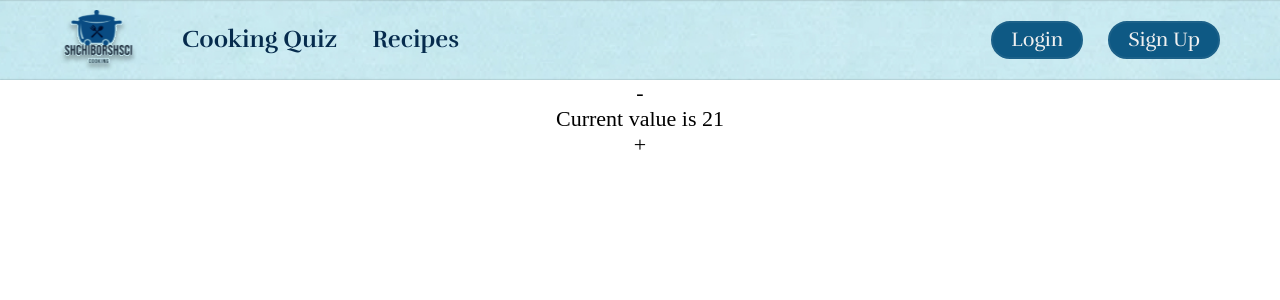
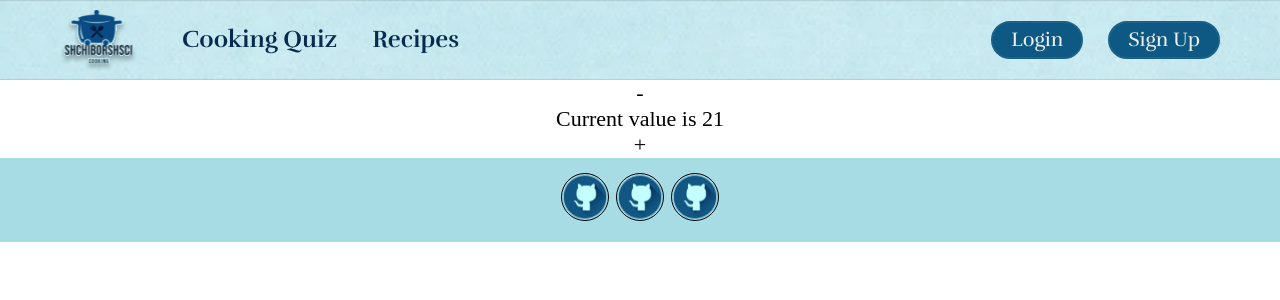
Before and after one commit to evgeniydolgov/RS-Clone, a React (Create React App) app: page / in a window 1280 px wide. Shown: the top 300 px of the page. Built offline with nearby package versions, Linux system fonts and the light colour scheme.

Commit message:
feat: add github images

```diff
--- a/src/App.tsx
+++ b/src/App.tsx
@@ -6,6 +6,7 @@ import { getCounter } from './store/selectors/testSelector';
 import { thunkFunction } from './store/actions/testActions';
 import { AppDispatch } from './types';
 import { Header } from './components/Header';
+import { Footer } from './components/Footer/Footer';
 
 export const App = () => {
   const dispatch: AppDispatch = useDispatch();
@@ -24,6 +25,7 @@ export const App = () => {
         <div>{`Current value is ${count}`}</div>
         <button type="button" onClick={() => dispatch(increment())}>+</button>
       </div>
+      <Footer />
     </div>
   );
 };
--- /dev/null
+++ b/src/components/Footer/Footer.tsx
@@ -0,0 +1,15 @@
+import React from 'react';
+import './FooterStyles.css';
+
+export const Footer = () => (
+  <footer className="footer">
+    <div className="footer-wrapper">
+      <ul className="github-list">
+        <li><a href="https://github.com/evgeniydolgov"><div className="git-img">{}</div></a></li>
+        <li><a href="https://github.com/harry177"><div className="git-img">{}</div></a></li>
+        <li><a href="https://github.com/grishanova-oa"><div className="git-img">{}</div></a></li>
+      </ul>
+      <div className="test-div" />
+    </div>
+  </footer>
+);
--- /dev/null
+++ b/src/components/Footer/FooterStyles.css
@@ -0,0 +1,30 @@
+.footer {
+  display: flex;
+  flex-direction: row;
+  justify-content: center;
+  background-color: #A7DCE5;
+}
+
+.footer-wrapper {
+  max-width: 1200px;
+}
+
+.github-list{
+  display: flex;
+  gap: 5%;
+  align-items: center;
+  justify-content: center;
+}
+
+.github-list>li {
+  margin: 15px 0 15px 0;
+}
+
+.git-img {
+  display: inline-block;
+  width: 3rem;
+  height: 3rem;
+  border: 1px solid black;
+  border-radius: 50%;
+  background: url('../../assets/svg/github.svg')0 50%/cover no-repeat;;
+}
--- /dev/null
+++ b/src/components/Footer/index.tsx
@@ -0,0 +1 @@
+export { Footer } from './Footer';
```
Also changed, not shown: src/assets/svg/github.svg (added).
